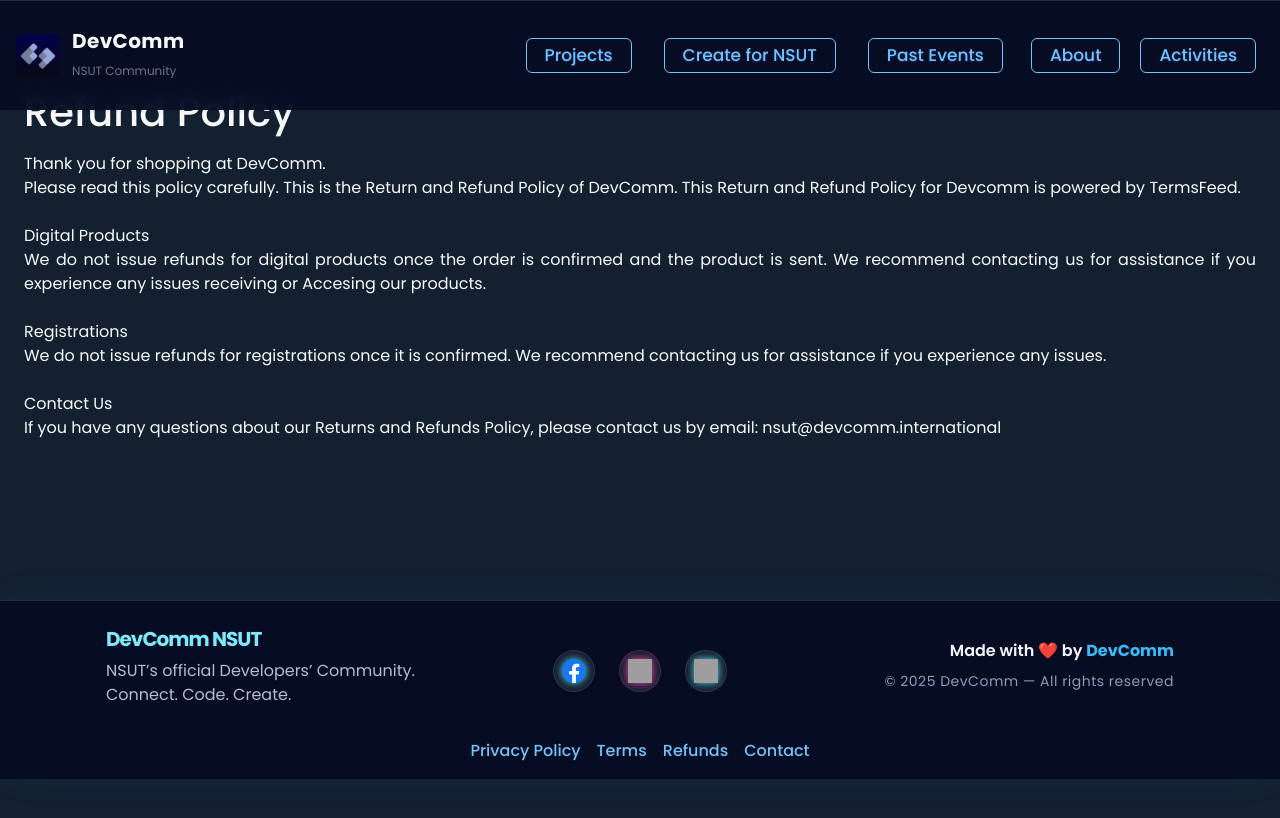
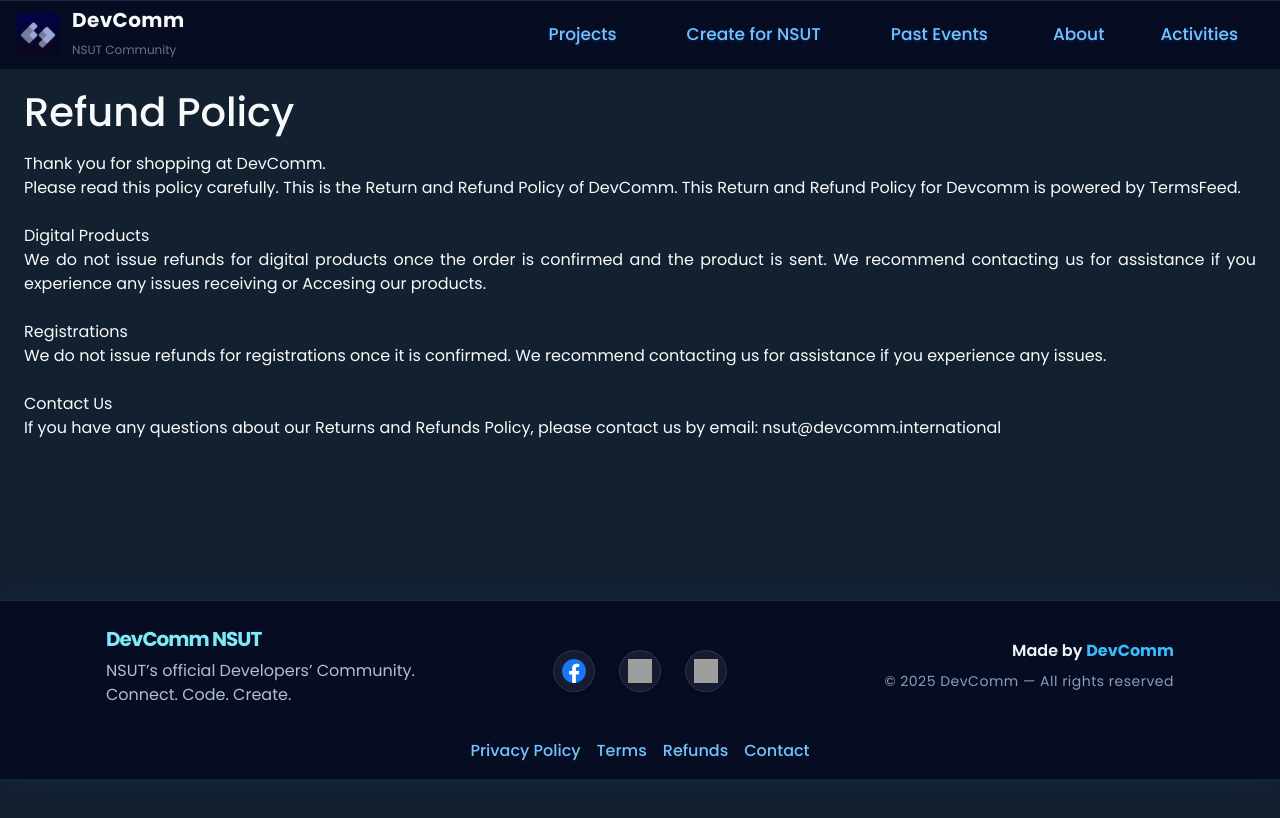
Before and after one commit to Mohit2005123/Devcomm-Site, a React (Create React App) app: page /refund in a window 1280 px wide. Shown: the top 818 px of the page. Built offline with nearby package versions, Linux system fonts and the light colour scheme; grey boxes are pictures that could not be loaded.

Commit message:
Improved Navbar

```diff
--- a/src/Components/Footer/Footer.js
+++ b/src/Components/Footer/Footer.js
@@ -62,7 +62,7 @@ const Footer = () => {
         style={{
           fontFamily: 'Poppins, sans-serif',
           background: 'rgba(6,11,34,0.92)', // Same as page, slightly frosted for elegance
-          backdropFilter: 'blur(2px)', // Glassmorphism
+          backdropFilter: 'blur(10px)', // Glassmorphism
           color: '#e0e8f3',
           borderTop: '1.5px solid rgba(255,255,255,0.12)',
           boxShadow: '0 -2px 32px rgba(59,130,246,0.08)',
@@ -97,7 +97,7 @@ const Footer = () => {
                   border: '1px solid rgba(255,255,255,0.11)'
                 }}
               >
-                <img src={facebookIcon} alt="Facebook" style={{ width: 24, height: 24, filter: 'drop-shadow(0 0 4px #52e0e0)' }} />
+                <img src={facebookIcon} alt="Facebook" style={{ width: 24, height: 24 }} />
               </a>
               <a href="https://www.instagram.com/devcomm.nsut/" target="_blank" rel="noopener noreferrer" aria-label="Instagram"
                 className="shadow-sm rounded-circle"
@@ -112,7 +112,7 @@ const Footer = () => {
                   border: '1px solid rgba(255,255,255,0.11)'
                 }}
               >
-                <img src={instagramIcon} alt="Instagram" style={{ width: 24, height: 24, filter: 'drop-shadow(0 0 4px #e954a3)' }} />
+                <img src={instagramIcon} alt="Instagram" style={{ width: 24, height: 24 }} />
               </a>
               <a href="https://www.linkedin.com/company/devcommnsut" target="_blank" rel="noopener noreferrer" aria-label="LinkedIn"
                 className="shadow-sm rounded-circle"
@@ -127,12 +127,12 @@ const Footer = () => {
                   border: '1px solid rgba(255,255,255,0.11)'
                 }}
               >
-                <img src={linkedinIcon} alt="LinkedIn" style={{ width: 24, height: 24, filter: 'drop-shadow(0 0 4px #52e0e0)' }} />
+                <img src={linkedinIcon} alt="LinkedIn" style={{ width: 24, height: 24}} />
               </a>
             </div>
             <div className="col-12 col-md-4 text-md-end text-center mt-2 mt-md-0">
               <h6 style={{ color: '#f1f5f9', fontWeight: 600 }}>
-                Made with <span style={{ color: '#ef4444' }}>❤️</span> by <span style={{ color: '#38bdf8', fontWeight: 700 }}>DevComm</span>
+                Made by <span style={{ color: '#38bdf8', fontWeight: 700 }}>DevComm</span>
               </h6>
               <small style={{ color: '#8b9dbc', letterSpacing: '.5px' }}>
                 © {new Date().getFullYear()} DevComm — All rights reserved
--- a/src/Components/Innovision/Innovision.jsx
+++ b/src/Components/Innovision/Innovision.jsx
@@ -62,11 +62,12 @@ export default function InnovisionSection({ onSectionClick }) {
             minWidth: 290,
             maxWidth: 410,
             width: "90vw",
+            height: 700,
             boxShadow: "0 4px 24px #21384f33",
             overflow: "hidden",
             display: "flex",
             flexDirection: "column",
-              alignItems: "center",
+            alignItems: "stretch",
             marginBottom: "24px"
           }}
         >
@@ -76,12 +77,18 @@ export default function InnovisionSection({ onSectionClick }) {
             style={{
               width: "100%",
               height: 300,
-                objectFit: "cover-fill",
+              objectFit: "cover",
               borderRadius: "16px 16px 0 0",
               marginBottom: 0
             }}
           />
-            <div style={{ padding: "24px 20px 22px 20px" }}>
+
+          <div style={{
+            display: "flex",
+            flexDirection: "column",
+            flex: 1,
+            padding: "24px 20px 22px 20px"
+          }}>
             <h3
               style={{
                 marginBottom: 14,
@@ -104,6 +111,8 @@ export default function InnovisionSection({ onSectionClick }) {
             >
               {event.description}
             </p>
+
+            <div style={{ marginTop: "auto", width: "100%", textAlign: "left" }}>
               <a
                 href={event.link}
                 target="_blank"
@@ -127,6 +136,8 @@ export default function InnovisionSection({ onSectionClick }) {
               </a>
             </div>
           </div>
+        </div>
+
         ))}
       </div>
     </section>
--- a/src/Components/Navbar/Navbar.js
+++ b/src/Components/Navbar/Navbar.js
@@ -59,7 +59,7 @@ const Navbar1 = () => {
           color: '#e0e8f3',
           borderTop: '1.5px solid rgba(255,255,255,0.12)',
           boxShadow: '0 -2px 32px rgba(59,130,246,0.08)',
-          minHeight: 110,
+          minHeight: 50,
           marginTop: 0
       }}
     >
@@ -86,8 +86,6 @@ const Navbar1 = () => {
       fontSize: 17,
       color: "#71c4fc",
       backgroundColor: "transparent",
-      border: "1px solid #71c4fc",
-      borderRadius: 6,
       padding: "4px 18px",
       fontWeight: 500,
       textShadow: "0 1px 3px rgba(30, 60, 150, 0.5)",
@@ -98,10 +96,12 @@ const Navbar1 = () => {
     onMouseEnter={e => {
       e.target.style.backgroundColor = "#71c4fc";
       e.target.style.color = "#001321";
+      e.target.style.borderRadius = "600px";
     }}
     onMouseLeave={e => {
       e.target.style.backgroundColor = "transparent";
       e.target.style.color = "#71c4fc";
+      e.target.style.borderRadius = "600px";
     }}
     className="btn" // optionally keep bootstrap btn for baseline styles
   >
@@ -116,8 +116,6 @@ const Navbar1 = () => {
       fontSize: 17,
       color: "#71c4fc",
       backgroundColor: "transparent",
-      border: "1px solid #71c4fc",
-      borderRadius: 6,
       padding: "4px 18px",
       fontWeight: 500,
       textShadow: "0 1px 3px rgba(30, 60, 150, 0.5)",
@@ -128,10 +126,13 @@ const Navbar1 = () => {
     onMouseEnter={e => {
       e.target.style.backgroundColor = "#71c4fc";
       e.target.style.color = "#001321";
+      e.target.style.borderRadius = "600px";
     }}
     onMouseLeave={e => {
       e.target.style.backgroundColor = "transparent";
       e.target.style.color = "#71c4fc";
+      e.target.style.borderRadius = "600px";
+
     }}
     className="btn" // optionally keep bootstrap btn for baseline styles
   >
@@ -146,8 +147,6 @@ const Navbar1 = () => {
       fontSize: 17,
       color: "#71c4fc",
       backgroundColor: "transparent",
-      border: "1px solid #71c4fc",
-      borderRadius: 6,
       padding: "4px 18px",
       fontWeight: 500,
       textShadow: "0 1px 3px rgba(30, 60, 150, 0.5)",
@@ -158,10 +157,12 @@ const Navbar1 = () => {
     onMouseEnter={e => {
       e.target.style.backgroundColor = "#71c4fc";
       e.target.style.color = "#001321";
+      e.target.style.borderRadius = "600px";
     }}
     onMouseLeave={e => {
       e.target.style.backgroundColor = "transparent";
       e.target.style.color = "#71c4fc";
+      e.target.style.borderRadius = "600px";
     }}
     className="btn"
   >
@@ -176,8 +177,6 @@ const Navbar1 = () => {
     fontSize: 17,
     color: "#71c4fc",
     backgroundColor: "transparent",
-    border: "1px solid #71c4fc",
-    borderRadius: "6px",
     padding: "4px 18px",
     fontWeight: 500,
     textShadow: "0 1px 3px rgba(30, 60, 150, 0.5)",
@@ -188,10 +187,12 @@ const Navbar1 = () => {
   onMouseEnter={(e) => {
     e.target.style.backgroundColor = "#71c4fc";
     e.target.style.color = "#001321";
+    e.target.style.borderRadius = "600px";
   }}
   onMouseLeave={(e) => {
     e.target.style.backgroundColor = "transparent";
     e.target.style.color = "#71c4fc";
+    e.target.style.borderRadius = "600px";
   }}
 >
   About
@@ -203,8 +204,6 @@ const Navbar1 = () => {
     fontSize: 17,
     color: "#71c4fc",
     backgroundColor: "transparent",
-    border: "1px solid #71c4fc",
-    borderRadius: "6px",
     padding: "4px 18px",
     fontWeight: 500,
     textShadow: "0 1px 3px rgba(30, 60, 150, 0.5)",
@@ -215,10 +214,12 @@ const Navbar1 = () => {
   onMouseEnter={(e) => {
     e.target.style.backgroundColor = "#71c4fc";
     e.target.style.color = "#001321";
+    e.target.style.borderRadius = "600px";
   }}
   onMouseLeave={(e) => {
     e.target.style.backgroundColor = "transparent";
     e.target.style.color = "#71c4fc";
+    e.target.style.borderRadius = "600px";
   }}
 >
   Activities
```
Lines whose indentation alone changed are shown as unchanged.
